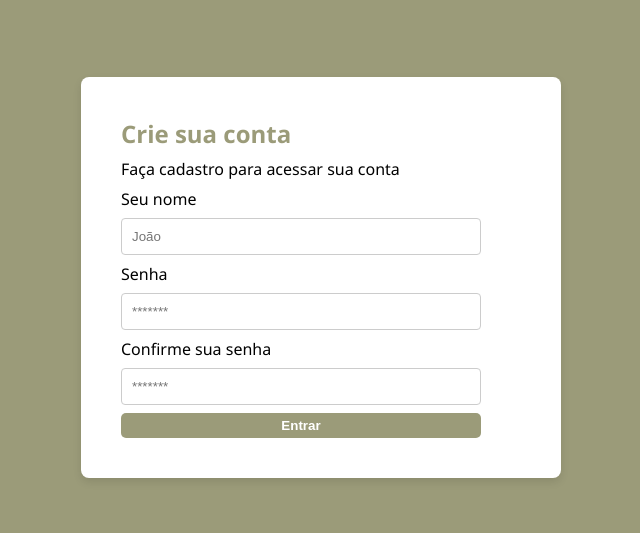
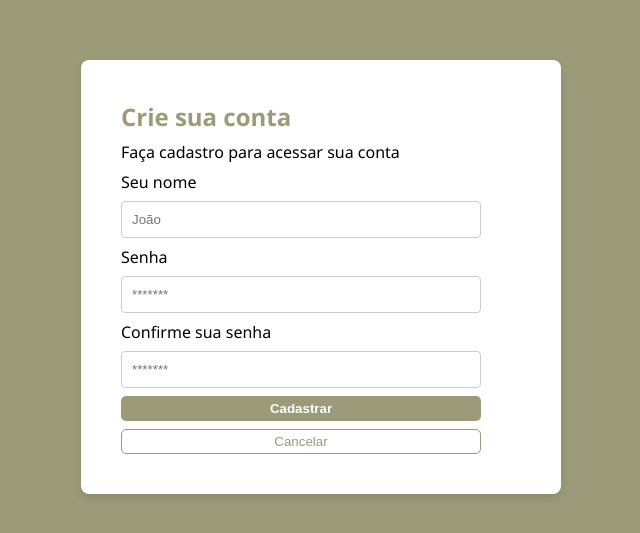
Before and after one commit to Vinicinn/Gestao-de-Estudo, a React (Create React App) app in the folder frontend/: page /#/register in a window 1280 px wide. Shown: the part 123-656 px from the top of the page, without its empty margins (319-959 px from the left). Built offline with nearby package versions, Linux system fonts and the light colour scheme.

Commit message:
adicao do botao cancelar na tela de cadastro de usuario

```diff
--- a/frontend/src/pages/register.js
+++ b/frontend/src/pages/register.js
@@ -83,7 +83,14 @@ export function Register() {
 
           {error && <p className="register-error">{error}</p>}
           <button className="register-button" type="submit" disabled={loading}>
-            Entrar
+            Cadastrar
+          </button>
+          <button
+            className="register-cancel-button"
+            type="button"
+            onClick={() => navigate("/login")}
+          >
+            Cancelar
           </button>
         </form>
       </div>
--- a/frontend/src/styles/register.css
+++ b/frontend/src/styles/register.css
@@ -57,3 +57,14 @@
   color: white;
   font-weight: bold;
 }
+.register-cancel-button {
+  height: 25px;
+  color: #9b9b79;
+  background-color: white;
+  border-radius: 5px;
+  border: 1px solid #9b9b79;
+}
+
+button {
+  cursor: pointer;
+}
```
